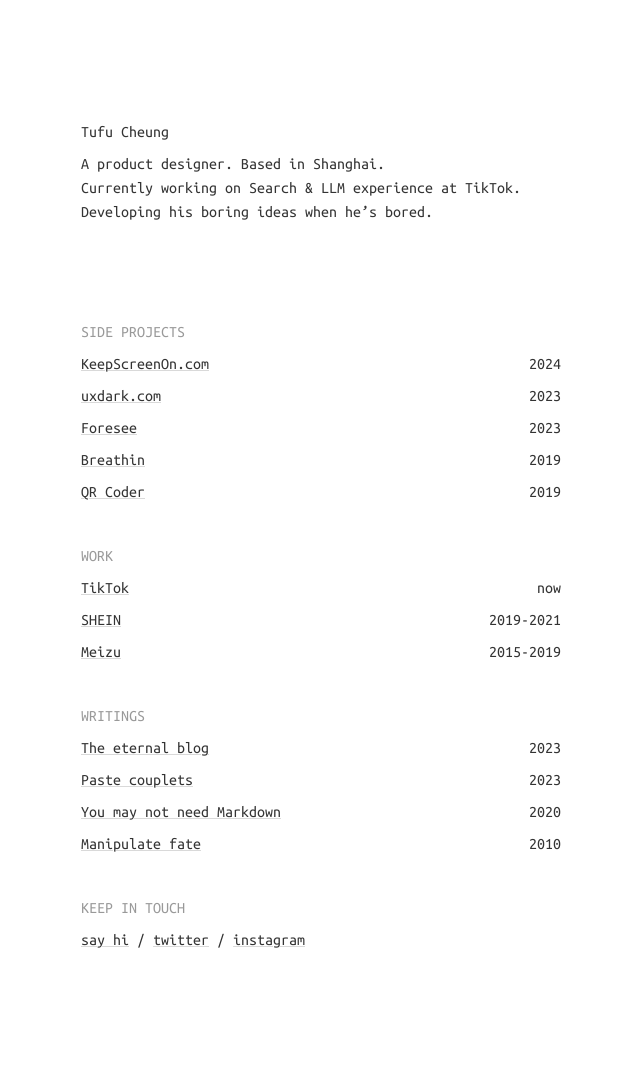
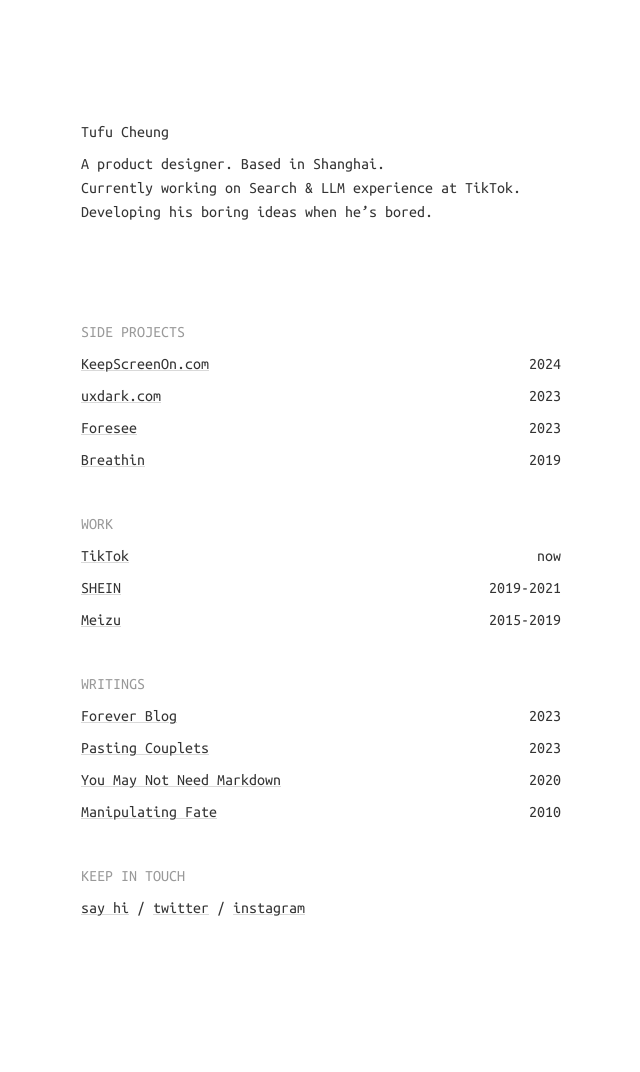
Before and after one commit to tufucheung/tufucheung.github.io, a Jekyll site: the page index.html, which Jekyll copies as it is, in a window 1280 px wide. Shown: the whole page, without its empty margins (319-959 px from the left). Built offline with Jekyll 4.4.1, drawn with Linux system fonts in a browser that asks for light colours; after the commit the page ends 1040 px from its top, so only the background shows below that.

Commit message:
Update index.html

```diff
--- a/index.html
+++ b/index.html
@@ -17,57 +17,53 @@
 <div class="info-block">
     <h3>SIDE PROJECTS</h3>
     <div class="info-row">
-        <a href="">KeepScreenOn.com</a>
+        <a href="https://www.keepscreenon.com/">KeepScreenOn.com</a>
         <div>2024</div>
     </div>
     <div class="info-row">
-        <a href="">uxdark.com</a>
+        <a href="https://www.uxdark.com/">uxdark.com</a>
         <div>2023</div>
     </div>
     <div class="info-row">
-        <a href="">Foresee</a>
+        <a href="https://apps.apple.com/us/app/foresee-predictions-tracker/id6447700092">Foresee</a>
         <div>2023</div>
     </div>
     <div class="info-row">
-        <a href="">Breathin</a>
-        <div>2019</div>
-    </div>
-    <div class="info-row">
-        <a href="">QR Coder</a>
+        <a href="https://apps.apple.com/us/app/breathin/id1468461396">Breathin</a>
         <div>2019</div>
     </div>
 </div>
 <div class="info-block">
     <h3>WORK</h3>
     <div class="info-row">
-        <a href="">TikTok</a>
+        <a href="https://www.tiktok.com/">TikTok</a>
         <div>now</div>
     </div>
     <div class="info-row">
-        <a href="">SHEIN</a>
+        <a href="https://www.shein.com/">SHEIN</a>
         <div>2019-2021</div>
     </div>
     <div class="info-row">
-        <a href="">Meizu</a>
+        <a href="https://www.meizu.com/">Meizu</a>
         <div>2015-2019</div>
     </div>
 </div>
 <div class="info-block">
     <h3>WRITINGS</h3>
     <div class="info-row">
-        <a href="">The eternal blog</a>
+        <a href="https://tufu.me/2023/11/25/forever.html">Forever Blog</a>
         <div>2023</div>
     </div>
     <div class="info-row">
-        <a href="">Paste couplets</a>
+        <a href="https://tufu.me/2023/01/29/cantanese.html">Pasting Couplets</a>
         <div>2023</div>
     </div>
     <div class="info-row">
-        <a href="">You may not need Markdown</a>
+        <a href="https://tufu.me/2020/03/21/you-do-not-need-markdown.html">You May Not Need Markdown</a>
         <div>2020</div>
     </div>
     <div class="info-row">
-        <a href="">Manipulate fate</a>
+        <a href="https://tufu.me/2011/12/31/modify-fate.html">Manipulating Fate</a>
         <div>2010</div>
     </div>
 </div>
@@ -75,7 +71,7 @@
     <h3>KEEP IN TOUCH</h3>
     <div class="info-row">
         <p>
-            <a href="">say hi</a> &#47; <a href="">twitter</a> &#47; <a href="">instagram</a>
+            <a href="mailto:hi@tufu.me">say hi</a> &#47; <a href="https://twitter.com/tufucheung">twitter</a> &#47; <a href="https://www.instagram.com/zhilincheung">instagram</a>
         </p>
         <div></div>
     </div>
```
